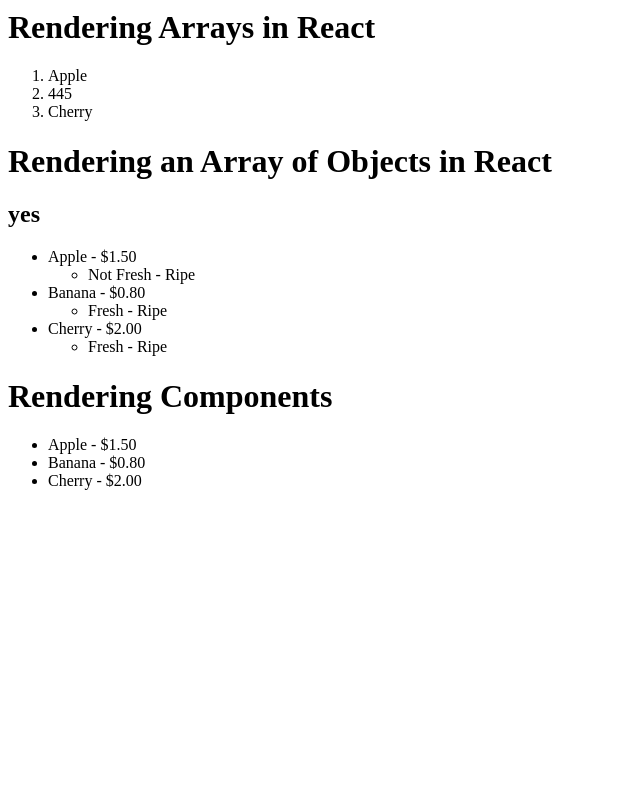
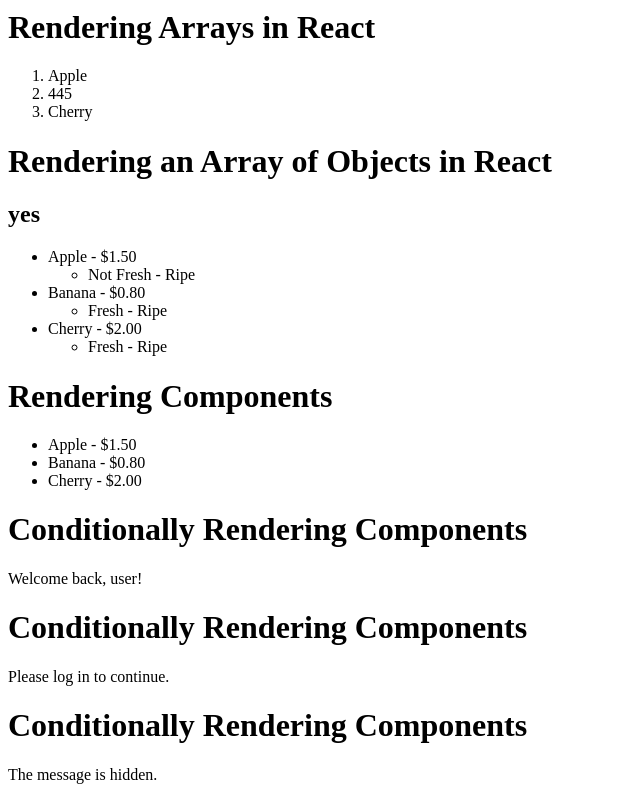
Before and after one commit to JENIPHER254/react-master, a React (Vite) app in the folder myproject/learning/: page / in a window 1280 px wide. Shown: the part 550-1350 px from the top of the page, without its empty margins (0-640 px from the left). Before the commit the page ends 1056 px from the top, so only its background shows below. Built offline with nearby package versions, Linux system fonts and the light colour scheme.

Commit message:
feat: conditionally rendering components

```diff
--- a/myproject/learning/src/App.jsx
+++ b/myproject/learning/src/App.jsx
@@ -9,6 +9,7 @@ import PassingObjectsUsingProps from './components/PassingObjectsUsingProps'
 import RenderingArrays from './components/RenderingArrays'
 import RenderingAnArrayOfObjects   from './components/RenderingAnArrayOfObjects'
 import RenderingComponents from './components/RenderingComponents'
+import ConditionallyRenderingComponents from './components/ConditionallyRenderingComponents'
 
 const names = ['Alice', 'Bob', 'Charlie'];
 const name = 'Jenny';
@@ -31,6 +32,7 @@ function App() {
       <RenderingArrays />
       <RenderingAnArrayOfObjects />
       <RenderingComponents />
+      <ConditionallyRenderingComponents />
     </>
   )
 }
--- /dev/null
+++ b/myproject/learning/src/components/ConditionalComponent.jsx
@@ -0,0 +1,21 @@
+export default function ConditionalComponent({ displayMessage, isLoggedIn }) {
+    if (displayMessage) {
+        return (
+            <div>
+                <h1>Conditionally Rendering Components</h1>
+                {isLoggedIn ? (
+                    <p>Welcome back, user!</p>
+                ) : (
+                    <p>Please log in to continue.</p>
+                )}
+            </div>
+        )
+    } else {
+        return (
+            <div>
+                <h1>Conditionally Rendering Components</h1>
+                <p>The message is hidden.</p>
+            </div>
+        )
+    }
+}
--- /dev/null
+++ b/myproject/learning/src/components/ConditionallyRenderingComponents.jsx
@@ -0,0 +1,10 @@
+import ConditionalComponent from './ConditionalComponent'
+export default function ConditionallyRenderingComponents() {
+   return (
+    <>
+    <ConditionalComponent displayMessage={true} isLoggedIn={true} />
+    <ConditionalComponent displayMessage={true} isLoggedIn={false} />
+    <ConditionalComponent displayMessage={false} isLoggedIn={true} />
+    </>
+   )
+}
```
Also changed, not shown: 1 other file (tests, documents, lock files or other folders).
